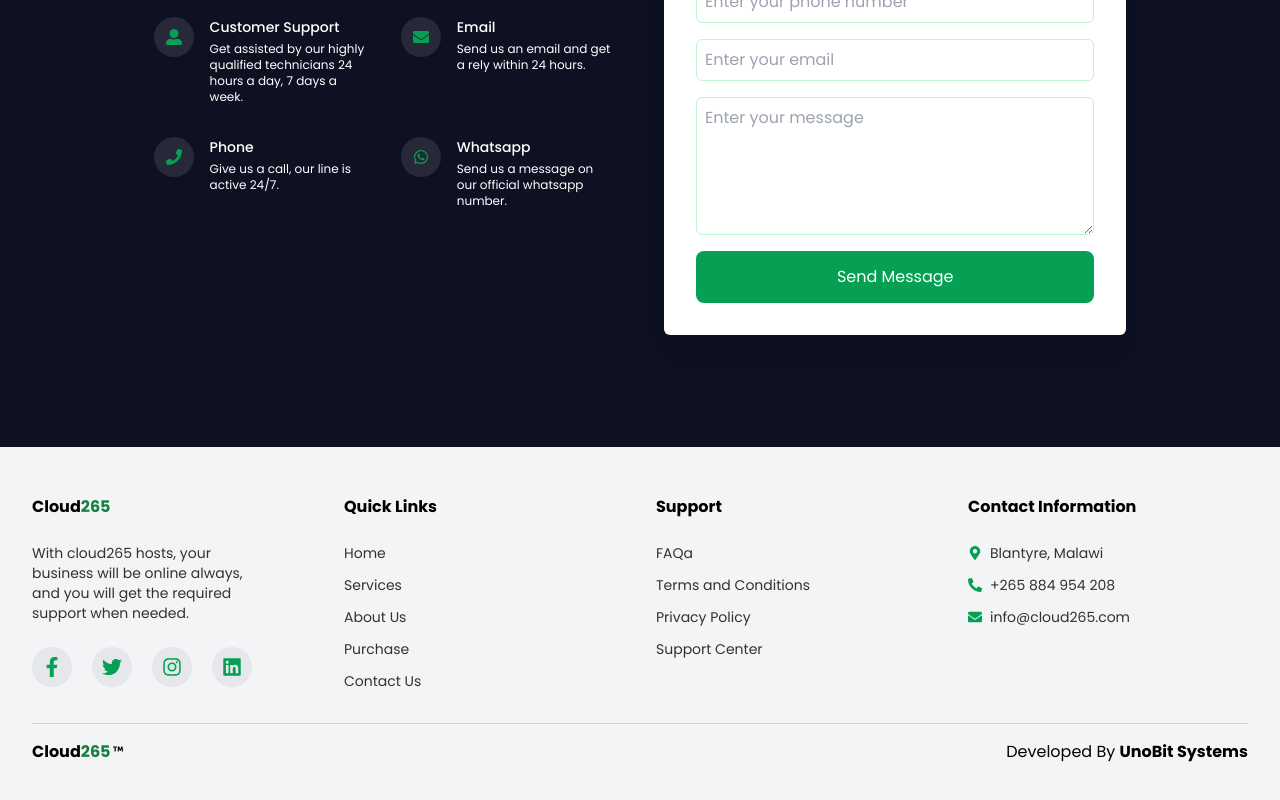
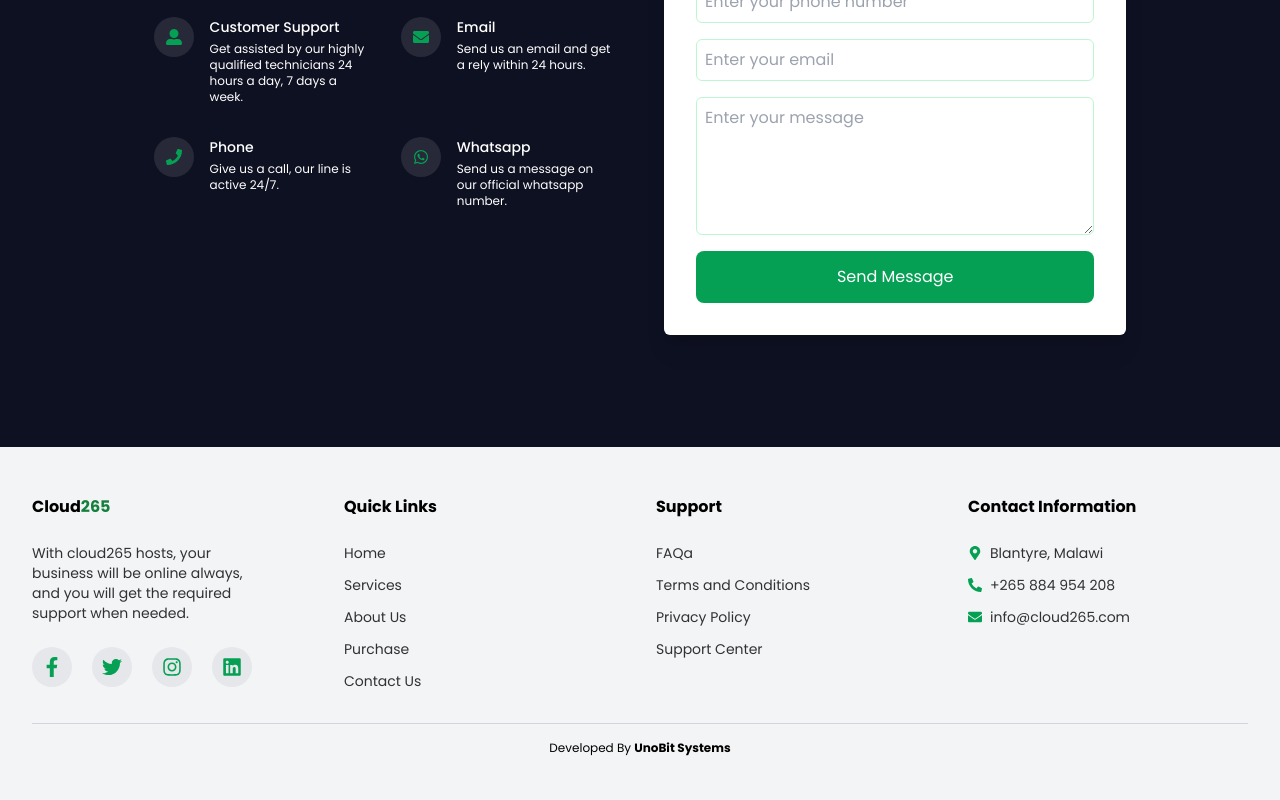
Before and after one commit to Paul-Harawa/cloud265, a React (Vite) app: page / in a window 1280 px wide. Shown: the part 3527-4327 px from the top of the page. Built offline with nearby package versions, Linux system fonts and the light colour scheme.

Commit message:
footer updated"

```diff
--- a/src/components/Footer.jsx
+++ b/src/components/Footer.jsx
@@ -100,13 +100,9 @@
 
 
       <div className="flex items-center justify-between mt-8 border-t border-gray-300 pt-4">
-        <div className="font-bold flex items-center ">
-            Cloud<span className="text-green-700">265</span>
-            <FaTrademark className="text-sm pb-1.5" />
-        </div>
 
-        <div>
-            Developed By <span className="font-bold">UnoBit Systems </span>
+        <div className="text-center mx-auto text-xs">
+            Developed By <span className="font-bold ">UnoBit Systems </span>
         </div>
       </div>
     </div>
```
